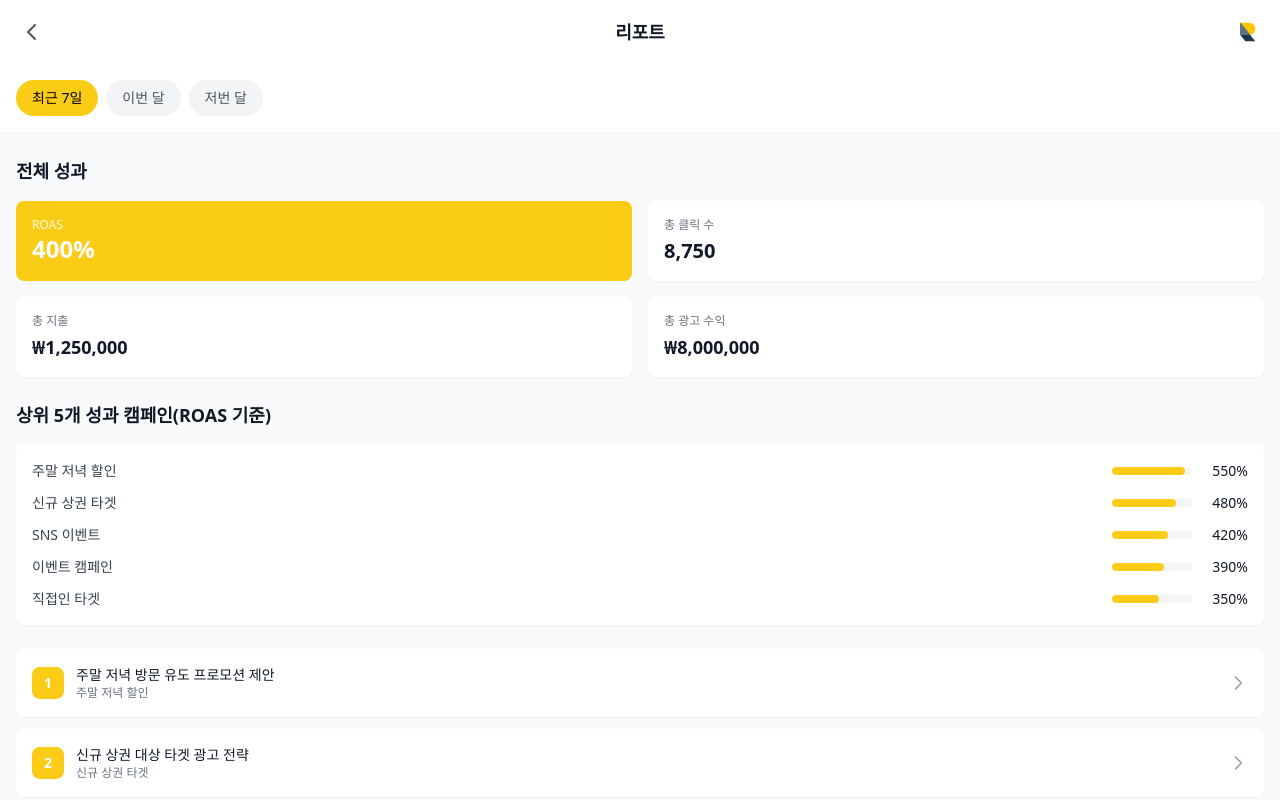
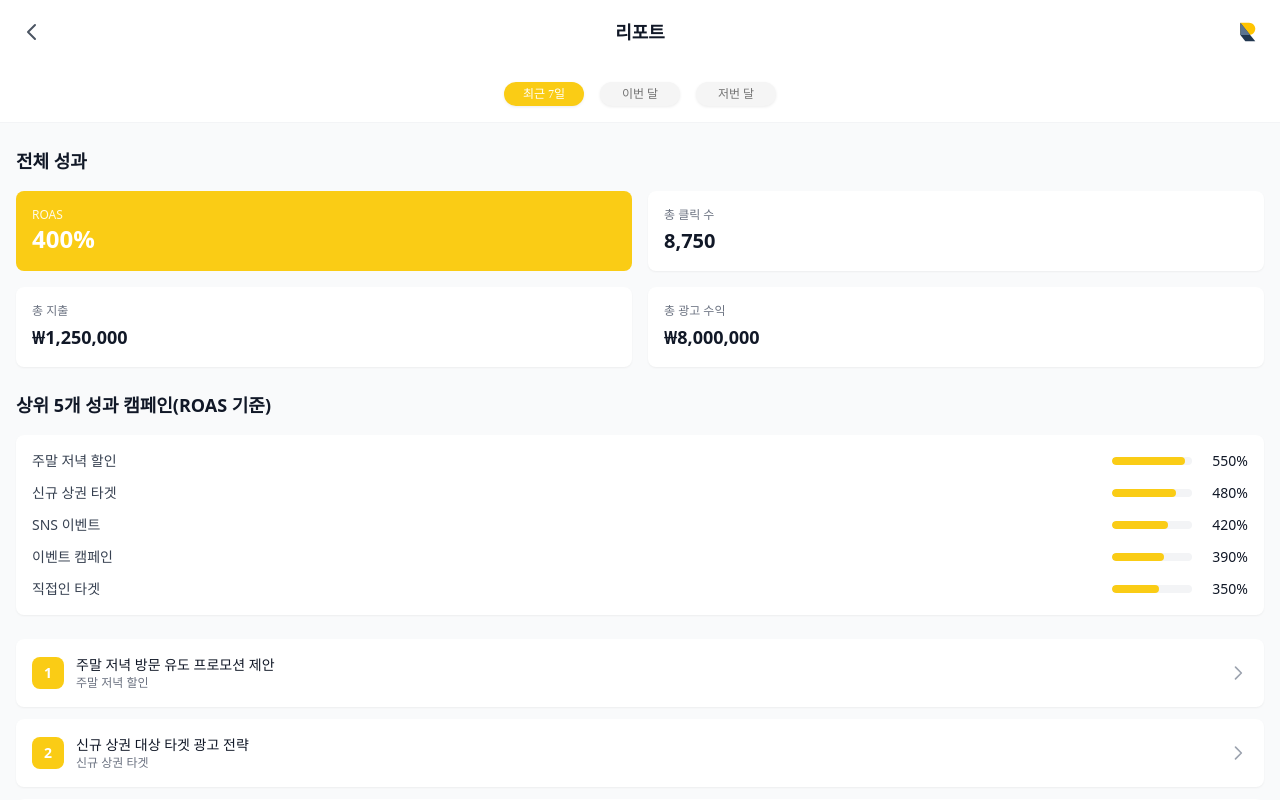
Before and after one commit to likelion-team-MoPT/mopt-front, a React (Vite) app: page /analytics in a window 1280 px wide. Shown: the top 800 px of the page. Built offline with nearby package versions, Linux system fonts and the light colour scheme; the HTML template or start-up script is replaced by a standard one.

Commit message:
탭바 오류 수정 및 홈 디자인 디테일 추가

```diff
--- a/src/pages/Analytics.tsx
+++ b/src/pages/Analytics.tsx
@@ -149,36 +149,48 @@ const Analytics: React.FC = () => {
 
         {/* Period Tabs */}
         <div className="px-4 py-4 bg-white border-b border-gray-100">
-          <div className="flex space-x-2">
+          <div className="flex justify-center items-center space-x-4">
             <button
               onClick={() => setSelectedPeriod('week')}
-              className={`px-4 py-2 rounded-full text-sm font-medium transition-colors ${
-                selectedPeriod === 'week'
-                  ? 'bg-yellow-400 text-black'
-                  : 'bg-gray-100 text-gray-600 hover:bg-gray-200'
-              }`}
+              className={selectedPeriod === 'week' ? '' : ''}
             >
-              최근 7일
+              {selectedPeriod === 'week' ? (
+                <div data-property-1="true" className="w-20 px-4 py-1.5 bg-yellow-400 rounded-[200px] shadow-[0px_1px_3px_0px_rgba(18,18,18,0.08)] inline-flex justify-center items-center gap-2 overflow-hidden">
+                  <div className="text-center justify-start text-white text-xs font-medium font-['Pretendard'] leading-none">최근 7일</div>
+                </div>
+              ) : (
+                <div data-property-1="false" className="w-20 px-4 py-1.5 bg-neutral-100 rounded-[200px] shadow-[0px_1px_3px_0px_rgba(18,18,18,0.08)] inline-flex justify-center items-center gap-2 overflow-hidden">
+                  <div className="text-center justify-start text-neutral-500 text-xs font-medium font-['Pretendard'] leading-none">최근 7일</div>
+                </div>
+              )}
             </button>
             <button
               onClick={() => setSelectedPeriod('thisMonth')}
-              className={`px-4 py-2 rounded-full text-sm font-medium transition-colors ${
-                selectedPeriod === 'thisMonth'
-                  ? 'bg-yellow-400 text-black'
-                  : 'bg-gray-100 text-gray-600 hover:bg-gray-200'
-              }`}
+              className={selectedPeriod === 'thisMonth' ? '' : ''}
             >
-              이번 달
+              {selectedPeriod === 'thisMonth' ? (
+                <div data-property-1="true" className="w-20 px-4 py-1.5 bg-yellow-400 rounded-[200px] shadow-[0px_1px_3px_0px_rgba(18,18,18,0.08)] inline-flex justify-center items-center gap-2 overflow-hidden">
+                  <div className="text-center justify-start text-white text-xs font-medium font-['Pretendard'] leading-none">이번 달</div>
+                </div>
+              ) : (
+                <div data-property-1="false" className="w-20 px-4 py-1.5 bg-neutral-100 rounded-[200px] shadow-[0px_1px_3px_0px_rgba(18,18,18,0.08)] inline-flex justify-center items-center gap-2 overflow-hidden">
+                  <div className="text-center justify-start text-neutral-500 text-xs font-medium font-['Pretendard'] leading-none">이번 달</div>
+                </div>
+              )}
             </button>
             <button
               onClick={() => setSelectedPeriod('lastMonth')}
-              className={`px-4 py-2 rounded-full text-sm font-medium transition-colors ${
-                selectedPeriod === 'lastMonth'
-                  ? 'bg-yellow-400 text-black'
-                  : 'bg-gray-100 text-gray-600 hover:bg-gray-200'
-              }`}
+              className={selectedPeriod === 'lastMonth' ? '' : ''}
             >
-              저번 달
+              {selectedPeriod === 'lastMonth' ? (
+                <div data-property-1="true" className="w-20 px-4 py-1.5 bg-yellow-400 rounded-[200px] shadow-[0px_1px_3px_0px_rgba(18,18,18,0.08)] inline-flex justify-center items-center gap-2 overflow-hidden">
+                  <div className="text-center justify-start text-white text-xs font-medium font-['Pretendard'] leading-none">저번 달</div>
+                </div>
+              ) : (
+                <div data-property-1="false" className="w-20 px-4 py-1.5 bg-neutral-100 rounded-[200px] shadow-[0px_1px_3px_0px_rgba(18,18,18,0.08)] inline-flex justify-center items-center gap-2 overflow-hidden">
+                  <div className="text-center justify-start text-neutral-500 text-xs font-medium font-['Pretendard'] leading-none">저번 달</div>
+                </div>
+              )}
             </button>
           </div>
         </div>
--- a/src/pages/Analyzing.tsx
+++ b/src/pages/Analyzing.tsx
@@ -16,7 +16,7 @@ const Analyzing: React.FC = () => {
   }, [navigate]);
 
   return (
-    <Layout>
+    <Layout showBottomTab={false}>
       <div className="flex flex-col flex-1 items-center justify-center px-6 pt-20">
         <div className="text-center mb-16">
           <h1 className="text-2xl font-bold mb-4 text-black">
--- a/src/pages/BusinessInfo.tsx
+++ b/src/pages/BusinessInfo.tsx
@@ -48,7 +48,7 @@ const BusinessInfo: React.FC = () => {
   const isFormValid = formData.name && formData.category && formData.location;
 
   return (
-    <Layout>
+    <Layout showBottomTab={false}>
       <div className="flex flex-col flex-1 px-6 pt-4">
         <div className="flex justify-between items-center mb-8">
           <span className="text-sm text-gray-500">1 / 3</span>
--- a/src/pages/Campaigns.tsx
+++ b/src/pages/Campaigns.tsx
@@ -3,7 +3,7 @@ import { Layout } from '../components/common';
 
 const Campaigns: React.FC = () => {
   return (
-    <Layout>
+    <Layout showBottomTab={false}>
       <div className="min-h-screen bg-gray-50 p-4">
         <h1 className="text-2xl font-bold text-gray-900 mb-4">캠페인</h1>
         <p className="text-gray-600">캠페인 관리 페이지입니다.</p>
--- a/src/pages/ConnectServices.tsx
+++ b/src/pages/ConnectServices.tsx
@@ -45,7 +45,7 @@ const ConnectServices: React.FC<ConnectServicesProps> = ({ showModal = false })
   };
 
   return (
-    <Layout className={showPermissionModal ? 'relative' : ''}>
+    <Layout showBottomTab={false} className={showPermissionModal ? 'relative' : ''}>
       {showPermissionModal && (
         <div className="absolute inset-0 bg-black bg-opacity-50 z-50 flex items-center justify-center px-6">
           <div className="bg-white rounded-2xl p-6 w-full max-w-sm">
--- a/src/pages/Home.tsx
+++ b/src/pages/Home.tsx
@@ -7,8 +7,8 @@ const Home: React.FC = () => {
   const navigate = useNavigate();
 
   return (
-    <Layout>
-      <div className="min-h-screen bg-gray-50">
+    <Layout showBottomTab={false}>
+      <div className="w-[375px] mx-auto min-h-screen bg-gray-50">
         {/* Header */}
         <div className="flex justify-between items-center px-4 py-3 bg-white">
           <div className="w-8 h-8 flex items-center justify-center">
@@ -25,7 +25,9 @@ const Home: React.FC = () => {
         <div className="px-4 py-6 bg-gradient-to-r from-yellow-50 via-yellow-50 to-orange-50 relative overflow-hidden">
           <div className="relative z-10">
             <div className="justify-start text-neutral-900 text-3xl font-bold font-['Pretendard'] leading-10">이제 마케팅은<br/>모피티에게 맡기세요.</div>
-            <div className="justify-start text-neutral-900 text-base font-normal font-['Pretendard'] leading-normal">가장 효과적인 AI 마케팅 솔루션</div>
+            <p className="text-sm text-gray-600 mb-4">
+              가성 효과적인 AI 마케팅 솔루션
+            </p>
             <div data-property-1="true" className="size- px-4 py-1.5 bg-yellow-400 rounded-[200px] shadow-[0px_4px_8px_0px_rgba(18,18,18,0.12)] inline-flex justify-center items-center gap-2 overflow-hidden">
               <div className="text-center justify-start text-white text-base font-semibold font-['Pretendard'] leading-normal">내 매출 확인하기</div>
             </div>
@@ -76,7 +78,7 @@ const Home: React.FC = () => {
                 <path strokeLinecap="round" strokeLinejoin="round" strokeWidth={2} d="M11 5.882V19.24a1.76 1.76 0 01-3.417.592l-2.147-6.15M18 13a3 3 0 100-6M5.436 13.683A4.001 4.001 0 017 6h1.832c4.1 0 7.625-1.234 9.168-3v14c-1.543-1.766-5.067-3-9.168-3H7a3.988 3.988 0 01-1.564-.317z" />
               </svg>
             </div>
-            <span className="text-xs text-gray-600 font-medium">광고업</span>
+            <span className="text-xs text-gray-600 font-medium">캠페인</span>
           </div>
         </div>
 
--- a/src/pages/Profile.tsx
+++ b/src/pages/Profile.tsx
@@ -3,7 +3,7 @@ import { Layout } from '../components/common';
 
 const Profile: React.FC = () => {
   return (
-    <Layout>
+    <Layout showBottomTab={false}>
       <div className="min-h-screen bg-gray-50 p-4">
         <h1 className="text-2xl font-bold text-gray-900 mb-4">마이페이지</h1>
         <p className="text-gray-600">사용자 정보 및 설정 페이지입니다.</p>
--- a/src/pages/Terms.tsx
+++ b/src/pages/Terms.tsx
@@ -61,7 +61,7 @@ const Terms: React.FC = () => {
   const isFormValid = agreements.terms && agreements.privacy;
 
   return (
-    <Layout className={showTermsModal || showPrivacyModal || showMarketingModal ? 'relative' : ''}>
+    <Layout showBottomTab={false} className={showTermsModal || showPrivacyModal || showMarketingModal ? 'relative' : ''}>
       {showTermsModal && (
         <div className="absolute inset-0 bg-black bg-opacity-50 z-50 flex items-center justify-center px-6">
           <div className="bg-white rounded-2xl p-6 w-full max-w-md max-h-[80vh] overflow-y-auto">
--- a/src/pages/Welcome.tsx
+++ b/src/pages/Welcome.tsx
@@ -12,7 +12,7 @@ const Welcome: React.FC = () => {
   };
 
   return (
-    <Layout>
+    <Layout showBottomTab={false}>
       <div className="flex flex-col flex-1 px-6 pt-16">
         {/* 텍스트 영역 */}
         <div className="mb-12">
```
